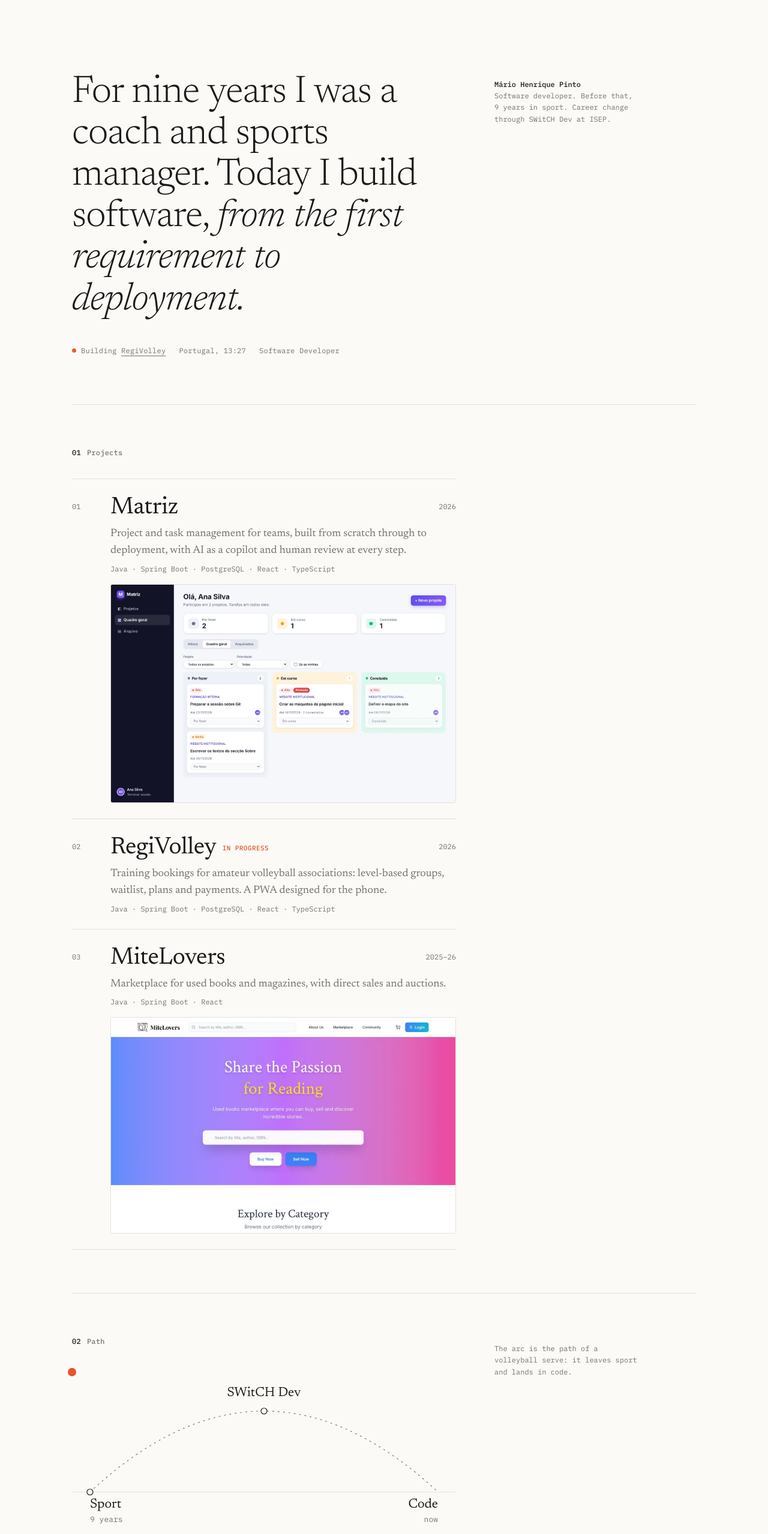
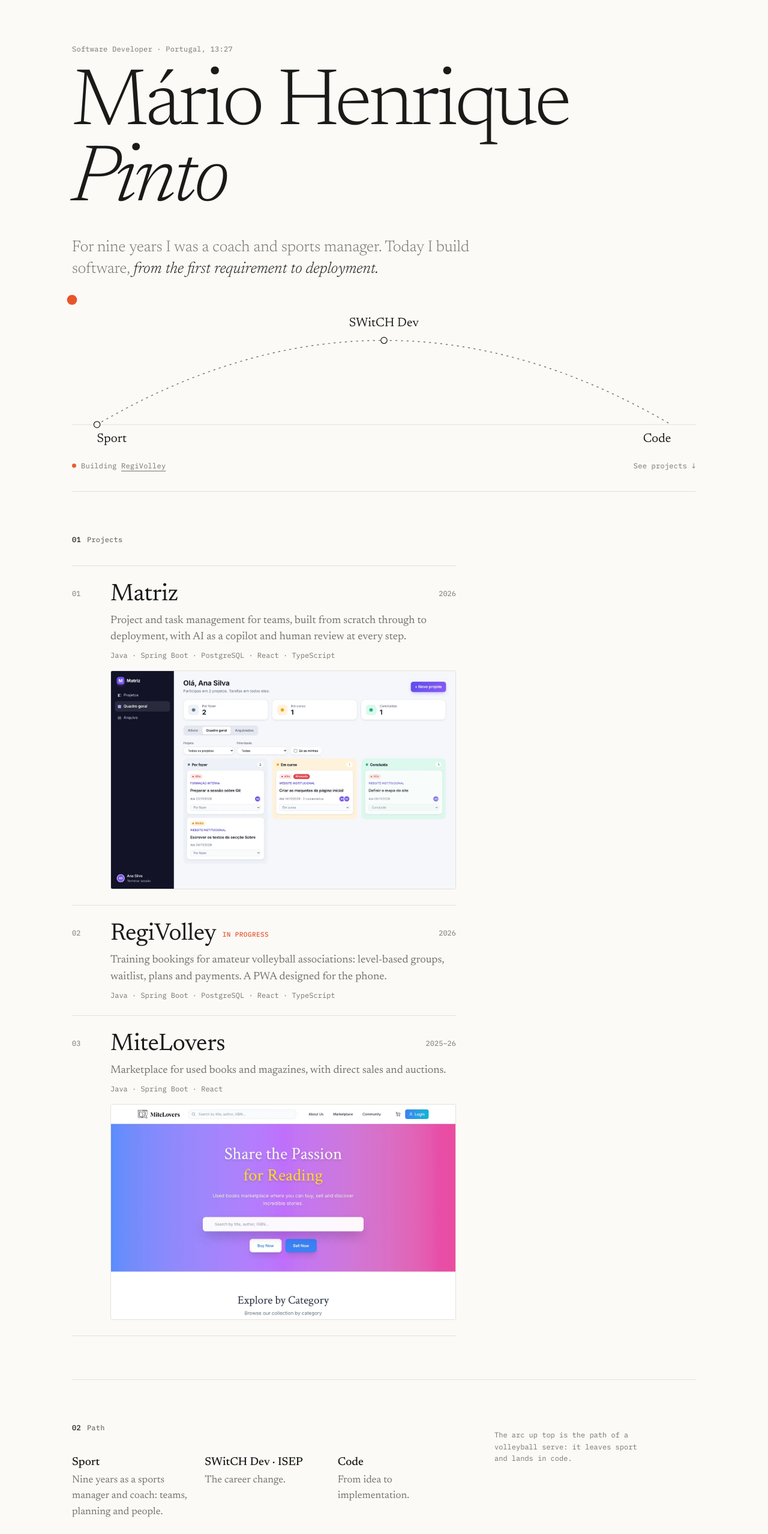
Before and after one commit to mariohenriquep/mariohenriquep.github.io, a plain HTML site: page index.html in a window 1280 px wide. Shown: the part 50-2608 px from the top of the page at 60% size. Drawn offline with Linux system fonts and the light colour scheme.

Commit message:
Abertura nova: nome em grande e o arco do serviço logo no topo
Co-Authored-By: Claude Opus 5.5 <noreply@anthropic.com>
Claude-Session: https://claude.ai/code/session_0173wCVE38iSW1wzLBuzXDti

```diff
--- a/assets/estilo.css
+++ b/assets/estilo.css
@@ -147,3 +147,22 @@ footer p { margin: 0 0 6px; }
 .caixa { border: 1px solid var(--linha); border-radius: 4px; padding: 16px 18px; }
 .caixa .cat { display: block; font: 500 12px var(--mono); color: var(--cinza); margin-bottom: 8px; }
 .caixa p { margin: 0; font-size: 17px; line-height: 1.45; }
+
+/* Abertura em ecrã inteiro: nome, frase e o arco do serviço */
+.inicio { min-height: calc(100svh - 82px); display: flex; flex-direction: column; justify-content: center; padding: 6vh 0 4vh; }
+.inicio .sobretitulo { margin: 0 0 20px; }
+.nome-grande {
+  font-weight: 300; font-size: clamp(54px, 10.5vw, 136px); line-height: .95; letter-spacing: -.035em; margin: 0 0 28px;
+  font-variation-settings: "opsz" 72;
+}
+.nome-grande em { font-style: italic; font-weight: 300; }
+.inicio .frase { font-size: clamp(20px, 2.2vw, 26px); line-height: 1.4; color: var(--cinza); max-width: 720px; margin: 0 0 4vh; font-weight: 300; }
+.inicio .frase em { color: var(--tinta); }
+.inicio .arco { margin: 0 0 18px; }
+.inicio .arco .traj { stroke-width: 1.4; }
+.inicio .arco text.forte { font-size: 20px; }
+.rodape-abertura { display: flex; justify-content: space-between; gap: 16px; flex-wrap: wrap; }
+.rodape-abertura .ponto { display: inline-block; width: 7px; height: 7px; border-radius: 50%; background: var(--sinal); margin-right: 8px; vertical-align: 1px; animation: pulsar 2.4s ease-in-out infinite; }
+.descer { text-decoration: none; }
+@media (max-width: 640px) { .inicio .arco text.forte { font-size: 34px; } .inicio { min-height: auto; padding-top: 8vh; } }
+@media (prefers-reduced-motion: reduce) { .rodape-abertura .ponto { animation: none; } }
--- a/index.html
+++ b/index.html
@@ -12,7 +12,7 @@
   <meta property="og:type" content="website">
   <meta name="twitter:card" content="summary_large_image">
   <link rel="icon" href="assets/favicon.svg?v=3" type="image/svg+xml">
-  <link rel="stylesheet" href="assets/estilo.css?v=3">
+  <link rel="stylesheet" href="assets/estilo.css?v=4">
   <script src="assets/idioma.js"></script>
 </head>
 <body>
@@ -26,21 +26,33 @@
     </header>
 
     <main>
-      <div class="abertura linha">
-        <h1>
+      <div class="inicio">
+        <p class="mono sobretitulo">Software Developer · Portugal<span id="hora"></span></p>
+        <h1 class="nome-grande">Mário Henrique <em>Pinto</em></h1>
+        <p class="frase">
           <span class="pt">Fui treinador e gestor desportivo durante nove anos. Hoje construo software, <em>do primeiro requisito ao deploy.</em></span>
           <span class="en">For nine years I was a coach and sports manager. Today I build software, <em>from the first requirement to deployment.</em></span>
-        </h1>
-        <div class="estado mono">
+        </p>
+        <div class="arco" aria-hidden="true">
+          <svg viewBox="0 0 1000 230">
+            <line class="chao" x1="0" y1="200" x2="1000" y2="200"/>
+            <path id="trajetoria" class="traj" d="M40 200 Q500 -70 960 200"/>
+            <circle class="marca" cx="40" cy="200" r="5"/>
+            <circle class="marca" cx="500" cy="65" r="5"/>
+            <circle class="bola" r="8" style="opacity:0">
+              <animateMotion dur="2.4s" fill="freeze" begin="indefinite" id="servico" calcMode="spline" keyTimes="0;1" keySplines=".35 0 .25 1">
+                <mpath href="#trajetoria"/>
+              </animateMotion>
+            </circle>
+            <text class="forte" x="40" y="228"><tspan class="pt">Desporto</tspan><tspan class="en">Sport</tspan></text>
+            <text class="forte" x="500" y="42" text-anchor="middle">SWitCH Dev</text>
+            <text class="forte" x="960" y="228" text-anchor="end"><tspan class="pt">Código</tspan><tspan class="en">Code</tspan></text>
+          </svg>
+        </div>
+        <div class="rodape-abertura mono">
           <span><span class="ponto"></span><span class="pt">A construir a <a href="https://github.com/mariohenriquep/regi-volley" target="_blank" rel="noopener">RegiVolley</a></span><span class="en">Building <a href="https://github.com/mariohenriquep/regi-volley" target="_blank" rel="noopener">RegiVolley</a></span></span>
-          <span>Portugal<span id="hora"></span></span>
-          <span>Software Developer</span>
+          <a href="#trabalho" class="descer"><span class="pt">Ver projetos ↓</span><span class="en">See projects ↓</span></a>
         </div>
-        <aside class="nota">
-          <b>Mário Henrique Pinto</b><br>
-          <span class="pt">Software Developer. Antes, 9 anos no desporto. Reconversão pelo SWitCH Dev, no ISEP.</span>
-          <span class="en">Software developer. Before that, 9 years in sport. Career change through SWitCH Dev at ISEP.</span>
-        </aside>
       </div>
 
       <section id="trabalho" class="linha">
@@ -87,24 +99,6 @@
 
       <section id="percurso" class="linha">
         <h2><span class="n">02</span><span class="pt">Percurso</span><span class="en">Path</span></h2>
-        <div class="arco" aria-hidden="true">
-          <svg viewBox="0 0 640 256">
-            <line class="chao" x1="0" y1="200" x2="640" y2="200"/>
-            <path id="trajetoria" class="traj" d="M30 200 Q320 -70 610 200"/>
-            <circle class="marca" cx="30" cy="200" r="5"/>
-            <circle class="marca" cx="320" cy="65" r="5"/>
-            <circle class="bola" r="7" style="opacity:0">
-              <animateMotion dur="2.4s" fill="freeze" begin="indefinite" id="servico" calcMode="spline" keyTimes="0;1" keySplines=".35 0 .25 1">
-                <mpath href="#trajetoria"/>
-              </animateMotion>
-            </circle>
-            <text class="forte" x="30" y="226"><tspan class="pt">Desporto</tspan><tspan class="en">Sport</tspan></text>
-            <text x="30" y="250"><tspan class="pt">9 anos</tspan><tspan class="en">9 years</tspan></text>
-            <text class="forte" x="320" y="40" text-anchor="middle">SWitCH Dev</text>
-            <text class="forte" x="610" y="226" text-anchor="end"><tspan class="pt">Código</tspan><tspan class="en">Code</tspan></text>
-            <text x="610" y="250" text-anchor="end"><tspan class="pt">agora</tspan><tspan class="en">now</tspan></text>
-          </svg>
-        </div>
         <div class="etapas">
           <p class="pt"><b>Desporto</b>Nove anos como gestor desportivo e treinador: equipas, planeamento e pessoas.</p>
           <p class="en"><b>Sport</b>Nine years as a sports manager and coach: teams, planning and people.</p>
@@ -114,8 +108,8 @@
           <p class="en"><b>Code</b>From idea to implementation.</p>
         </div>
         <aside class="nota">
-          <span class="pt">O arco é a trajetória de um serviço de voleibol: sai do desporto e cai no código.</span>
-          <span class="en">The arc is the path of a volleyball serve: it leaves sport and lands in code.</span>
+          <span class="pt">O arco lá em cima é a trajetória de um serviço de voleibol: sai do desporto e cai no código.</span>
+          <span class="en">The arc up top is the path of a volleyball serve: it leaves sport and lands in code.</span>
         </aside>
       </section>
 
@@ -195,11 +189,11 @@
       var bola = document.querySelector(".arco .bola");
       var semMovimento = window.matchMedia("(prefers-reduced-motion: reduce)").matches;
       if (semMovimento || !("IntersectionObserver" in window) || !anim.beginElement) {
-        bola.setAttribute("cx", "610"); bola.setAttribute("cy", "200"); bola.style.opacity = 1; return;
+        bola.setAttribute("cx", "960"); bola.setAttribute("cy", "200"); bola.style.opacity = 1; return;
       }
       var obs = new IntersectionObserver(function (entradas) {
         if (entradas[0].isIntersecting) { bola.style.opacity = 1; anim.beginElement(); obs.disconnect(); }
-      }, { threshold: 0.5 });
+      }, { threshold: 0.3 });
       obs.observe(document.querySelector(".arco"));
     })();
   </script>
```
Also changed, not shown: projetos/matriz.html (+1 -1 lines).
